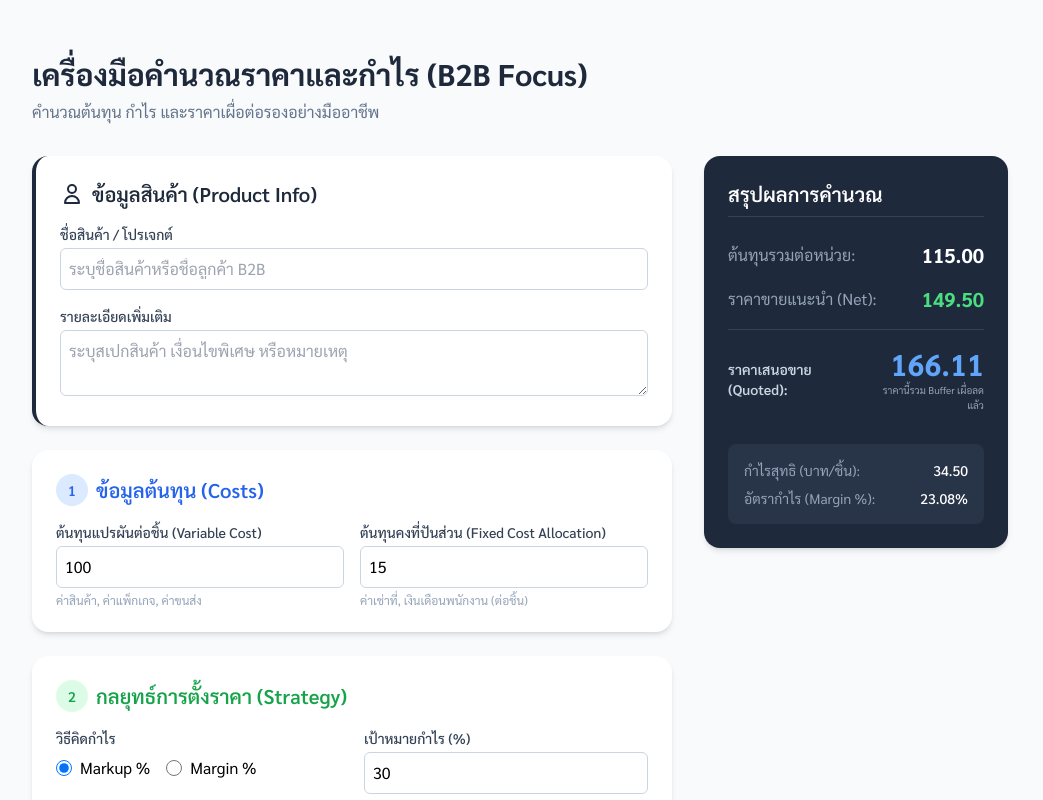
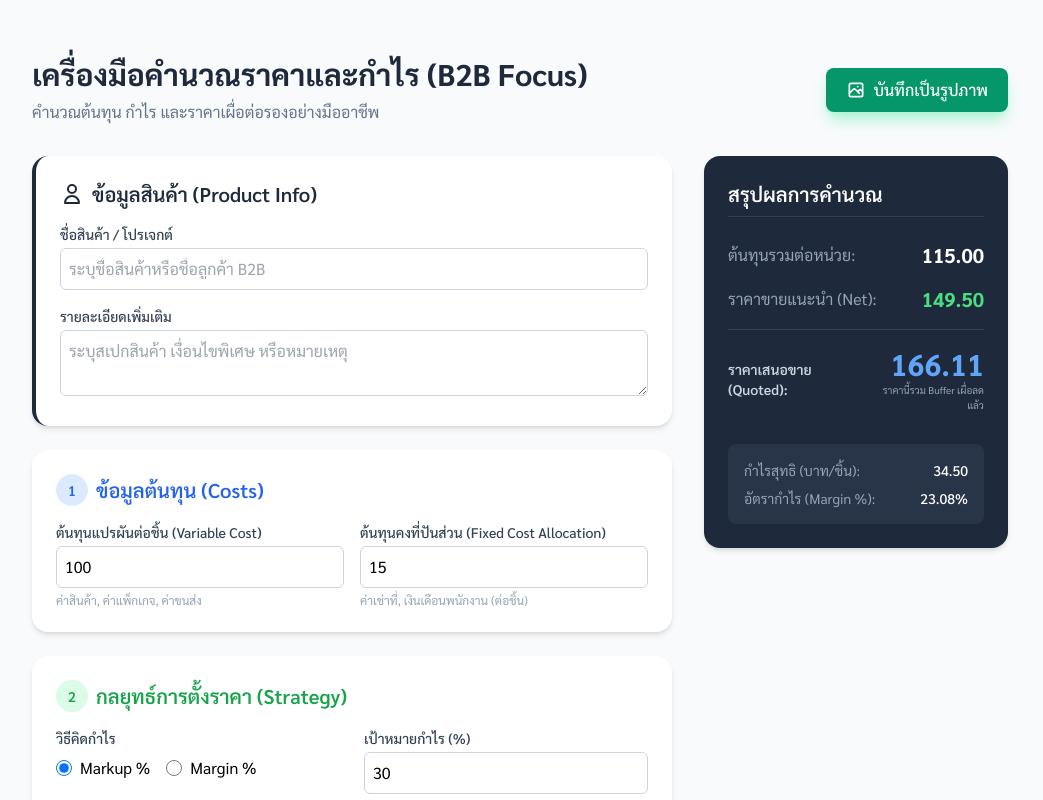
Before and after one commit to HubNart121/Cal-B2B, a plain HTML site: page index.html in a window 1280 px wide. Both pictures are taken after a click on the button "บันทึกเป็นรูปภาพ". Shown: the top 800 px of the page, without its empty margins (120-1163 px from the left). Drawn offline with nearby package versions, Linux system fonts and the light colour scheme.

Commit message:
Update index.html

```diff
--- a/index.html
+++ b/index.html
@@ -5,7 +5,7 @@
     <meta name="viewport" content="width=device-width, initial-scale=1.0">
     <title>B2B & B2C Pricing Calculator</title>
     <script src="https://cdn.tailwindcss.com"></script>
-    <!-- เพิ่ม html2canvas เพื่อใช้ในการบันทึกรูปภาพ -->
+    <!-- โหลด html2canvas -->
     <script src="https://cdnjs.cloudflare.com/ajax/libs/html2canvas/1.4.1/html2canvas.min.js"></script>
     <link href="https://fonts.googleapis.com/css2?family=Sarabun:wght@300;400;500;600;700&display=swap" rel="stylesheet">
     <style>
@@ -42,7 +42,7 @@
             </div>
 
             <!-- ปุ่มบันทึกรูปภาพ -->
-            <button onclick="exportImage()" class="no-export bg-emerald-600 hover:bg-emerald-700 text-white px-5 py-2.5 rounded-lg font-medium transition flex items-center shadow-lg shadow-emerald-200">
+            <button id="btn-export" onclick="exportImage()" class="no-export bg-emerald-600 hover:bg-emerald-700 text-white px-5 py-2.5 rounded-lg font-medium transition flex items-center shadow-lg shadow-emerald-200">
                 <svg xmlns="http://www.w3.org/2000/svg" class="h-5 w-5 mr-2" fill="none" viewBox="0 0 24 24" stroke="currentColor">
                     <path stroke-linecap="round" stroke-linejoin="round" stroke-width="2" d="M4 16l4.586-4.586a2 2 0 012.828 0L16 16m-2-2l1.586-1.586a2 2 0 012.828 0L20 14m-6-6h.01M6 20h12a2 2 0 002-2V6a2 2 0 00-2-2H6a2 2 0 00-2 2v12a2 2 0 002 2z" />
                 </svg>
@@ -331,32 +331,58 @@
             });
         }
 
-        // ฟังก์ชันส่งออกเป็นรูปภาพ
-        function exportImage() {
+        // ฟังก์ชันส่งออกเป็นรูปภาพ (ปรับปรุงใหม่เพื่อแก้ปัญหา Error)
+        async function exportImage() {
+            if (typeof html2canvas === 'undefined') {
+                alert('ไลบรารีกำลังโหลด กรุณารอสักครู่แล้วลองใหม่ครับ');
+                return;
+            }
+
             const area = document.getElementById('capture-area');
+            const btn = document.getElementById('btn-export');
             const productName = document.getElementById('productName').value || 'Pricing_Calculation';
 
-            // เพิ่ม class เพื่อซ่อนปุ่มและปรับแต่งชั่วคราวขณะถ่ายภาพ
-            document.body.classList.add('exporting');
+            // เปลี่ยนสถานะปุ่ม
+            btn.disabled = true;
+            btn.innerText = 'กำลังประมวลผล...';
 
-            html2canvas(area, {
-                scale: 2, // เพิ่มความชัดของภาพ
-                backgroundColor: "#f8fafc",
-                useCORS: true,
-                logging: false
-            }).then(canvas => {
+            try {
+                // เคลียร์ scroll เพื่อลดปัญหาพิกัดเคลื่อน
+                window.scrollTo(0, 0);
+
+                // เพิ่ม class เพื่อซ่อนปุ่ม
+                document.body.classList.add('exporting');
+
+                // รอเล็กน้อยให้ UI อัปเดต
+                await new Promise(resolve => setTimeout(resolve, 300));
+
+                const canvas = await html2canvas(area, {
+                    scale: 2,
+                    backgroundColor: "#f8fafc",
+                    useCORS: true,
+                    allowTaint: true,
+                    logging: true // เปิดไว้เพื่อเช็ก log ใน console
+                });
+
                 const link = document.createElement('a');
                 link.download = `${productName.replace(/\s+/g, '_')}.png`;
                 link.href = canvas.toDataURL('image/png');
                 link.click();
 
-                // นำ class ออกเมื่อเสร็จสิ้น
+            } catch (err) {
+                console.error('Html2Canvas Error:', err);
+                alert('ไม่สามารถบันทึกรูปภาพได้ในขณะนี้: ' + err.message);
+            } finally {
+                // คืนค่า UI
                 document.body.classList.remove('exporting');
-            }).catch(err => {
-                console.error('Error exporting image:', err);
-                document.body.classList.remove('exporting');
-                alert('เกิดข้อผิดพลาดในการบันทึกรูปภาพ');
-            });
+                btn.disabled = false;
+                btn.innerHTML = `
+                    <svg xmlns="http://www.w3.org/2000/svg" class="h-5 w-5 mr-2" fill="none" viewBox="0 0 24 24" stroke="currentColor">
+                        <path stroke-linecap="round" stroke-linejoin="round" stroke-width="2" d="M4 16l4.586-4.586a2 2 0 012.828 0L16 16m-2-2l1.586-1.586a2 2 0 012.828 0L20 14m-6-6h.01M6 20h12a2 2 0 002-2V6a2 2 0 00-2-2H6a2 2 0 00-2 2v12a2 2 0 002 2z" />
+                    </svg>
+                    บันทึกเป็นรูปภาพ
+                `;
+            }
         }
 
         window.onload = () => {
```
